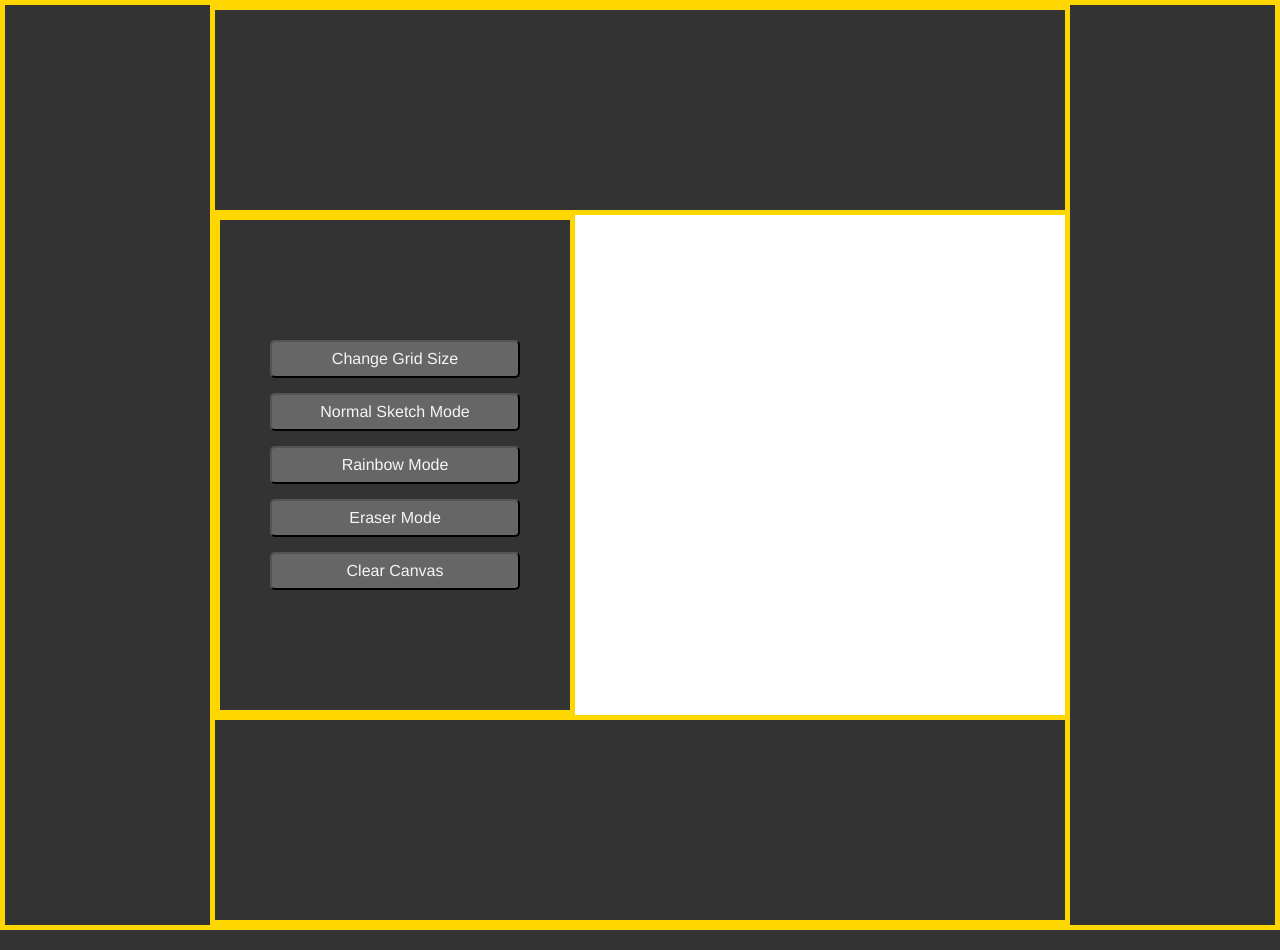
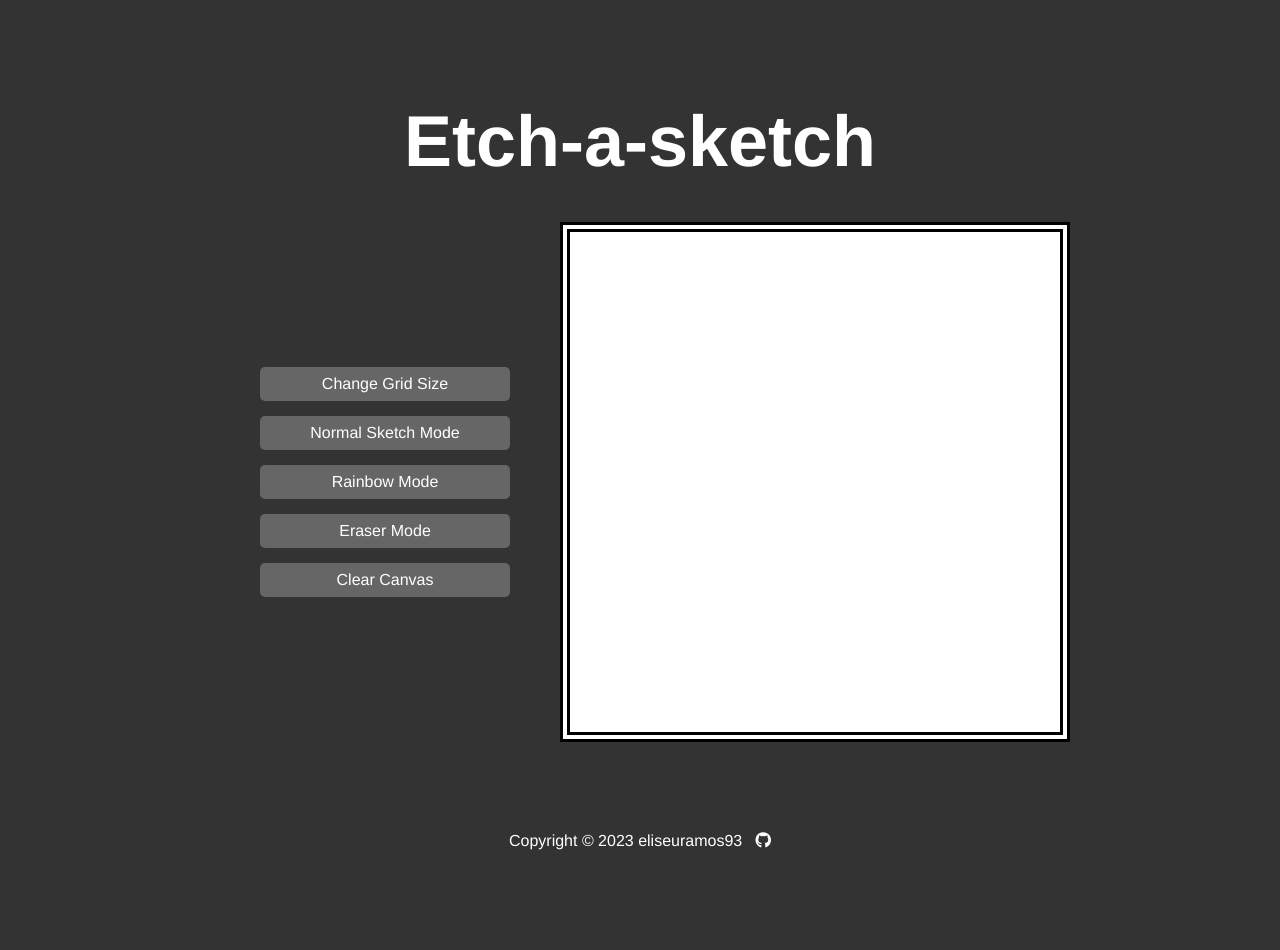
Before and after one commit to eliseuramos93/etch-sketch-odin, a plain HTML site: page index.html in a window 1280 px wide. Drawn offline with Linux system fonts and the light colour scheme.

Commit message:
Add style changes and github page link at footer

```diff
--- a/index.html
+++ b/index.html
@@ -4,16 +4,23 @@
   <head>
     <meta charset="UTF-8">
     <link rel="stylesheet" href="./style.css">
+    <script src="https://kit.fontawesome.com/4d4dd4b070.js" crossorigin="anonymous" defer></script>
     <script src="./script.js" defer></script>
-
   </head>
 
   <body ondragstart="return false" ondragend="return false">
-    <div id="header"></div>
+    <div id="header">Etch-a-sketch</div>
     <div id="container">
       <div id="sidebar"></div>
       <div id="canvas"></div>
     </div>
-    <div id="footer"></div>
+    <div id="footer">
+      <p>Copyright © 2023 eliseuramos93 &nbsp;
+      <a
+        href="https://github.com/eliseuramos93"
+        target="_blank">
+          <i class="fa-brands fa-github"></i></p>
+      </a>
+    </div>
   </body>
 </html>
--- a/script.js
+++ b/script.js
@@ -86,7 +86,7 @@ function changeGridSize() {
 }
 
 function createSidebarButton(buttonText, id) {
-  button = document.createElement('button');
+  button = document.createElement('div');
   button.textContent = buttonText;
   button.classList.add('sidebar-button');
   button.setAttribute('id', id)
@@ -100,19 +100,6 @@ changeGridButton.addEventListener('click', () => {
   canvas.replaceChildren();
   createGrid(gridSize);
 })
-
-/* == 4 ==
-Create a rainbow option (random rgb color after each pass)
-
-[OK] Generate a random number between 0 and 255;
-[OK] Generate a random RGB color;
-[OK] Create a boolean variable to monitor if rainbow mode is on or off;
-[OK] Create a button w/ id "rainbow-mode";
-[OK] Create a button w/ id "normal-mode";
-[OK] Create an event if the button is clicked;
-[OK] Adjust paintGrid function to black if boolean = false, and random if true;
-
-*/
 
 function getRandomNumber() {
   return Math.floor(Math.random() * 256);
--- a/style.css
+++ b/style.css
@@ -3,8 +3,6 @@
 *::before {
   margin: 0;
   box-sizing: border-box;
-  font-family: Helvetica, sans-serif;
-  color: #f5f5f5;
 }
 
 body,
@@ -15,7 +13,7 @@ body,
   margin: 0;
   align-items: center;
   justify-content: center;
-  border: 5px solid gold;
+  font-family: Helvetica, sans-serif;
 }
 
 body {
@@ -27,6 +25,17 @@ body {
 #footer {
   padding: 100px;
   width: 860px;
+}
+
+#header {
+  display: flex;
+  align-items: center;
+  justify-content: center;
+  padding: 100px 100px 50px 100px;
+  color: white;
+  font-size: 72px;
+  font-weight: 700;
+  font-family: Helvetica, sans-serif;
 }
 
 #container {
@@ -41,7 +50,6 @@ body {
 #sidebar {
   padding: 50px;
   height: 500px;
-  border: 5px solid gold;
   flex-grow: 1;
   display: flex;
   flex-direction: column;
@@ -51,12 +59,24 @@ body {
 }
 
 .sidebar-button {
+  font-family: Helvetica, sans-serif;
   background-color: #666;
+  color: #FFF;
   padding: 8px 24px;
   border-radius: 5px;
   font-size: 1rem;
   width: 250px;
+  transition: all 0.2s ease;
+  text-align: center;
 }
+
+.sidebar-button:hover {
+  background-color: #FFF;
+  color: #666;
+  scale: 1.05;
+  border: 1px solid gold;
+}
+
 #canvas {
   display: flex;
   align-items: center;
@@ -64,6 +84,8 @@ body {
   width: 500px;
   height: 500px;
   background-color: #FFFFFF;
+  border: 10px double black;
+  box-sizing: content-box;
 }
 
 .column {
@@ -79,3 +101,19 @@ body {
   width: 100%;
   flex: 1;
 }
+
+#footer {
+  font-size: 16px;
+  color: #FFF;
+}
+
+#footer a {
+  text-decoration: none;
+  color: #FFF;
+  transition: all 0.2s ease;
+}
+
+#footer a i:hover {
+  color: gold;
+  scale: 1.5;
+}
```
